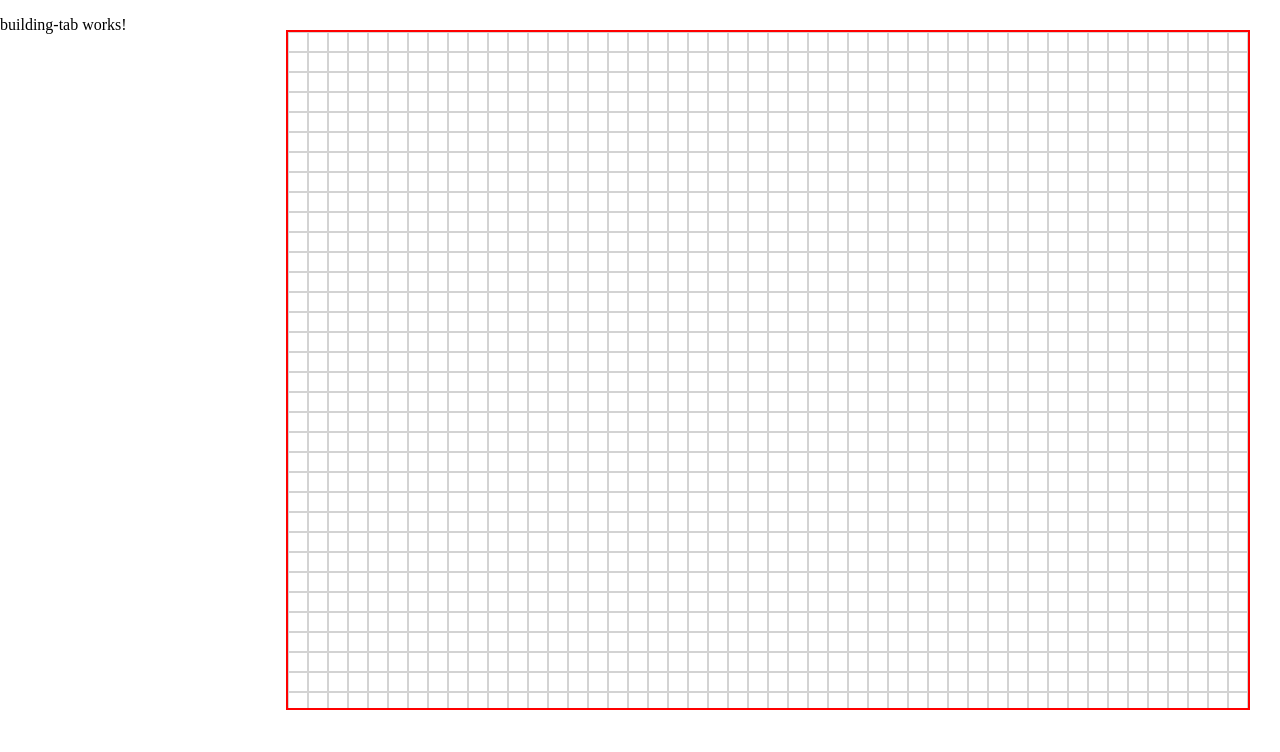
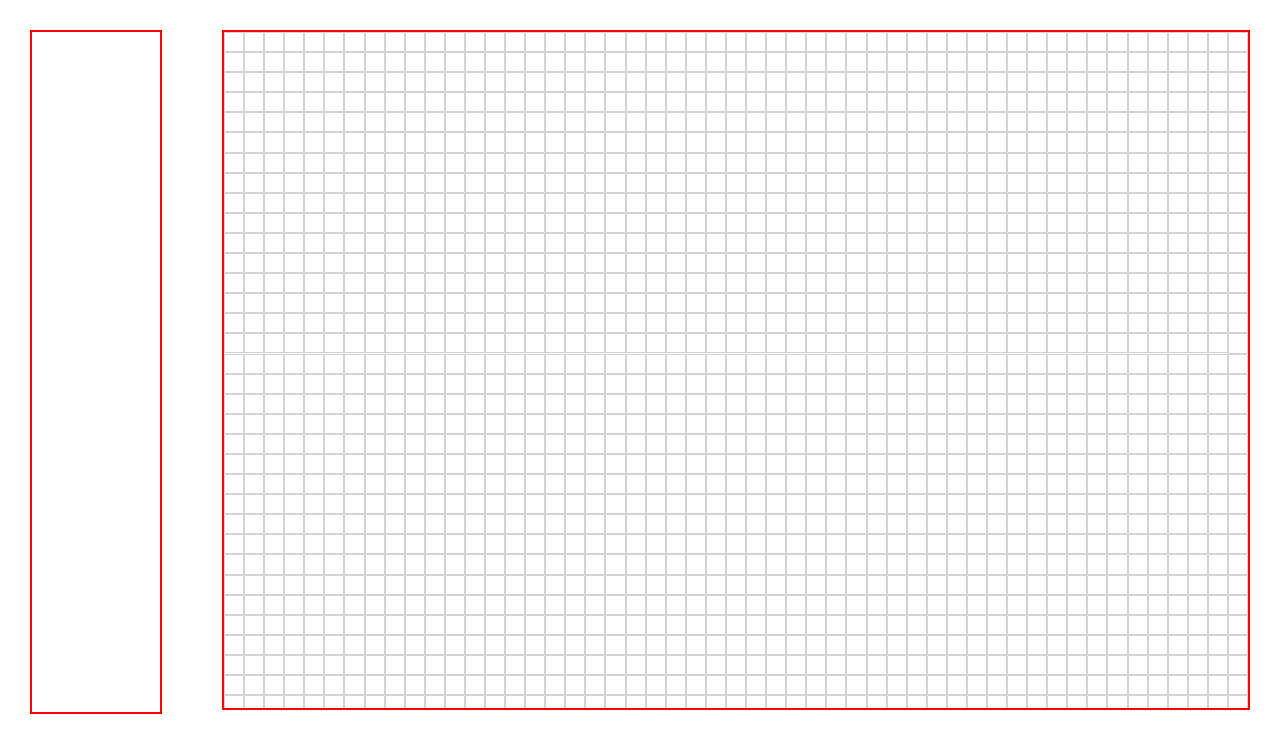
Before and after one commit to makzylinski/terraforge, an Angular app: page / in a window 1280 px wide. Shown: the top 752 px of the page. Built offline with nearby package versions, Linux system fonts and the light colour scheme.

Commit message:
added building service and enum

```diff
--- a/src/app/components/building-tab/building-tab.component.html
+++ b/src/app/components/building-tab/building-tab.component.html
@@ -1 +1 @@
-<p>building-tab works!</p>
+<div class="buildings"></div>
--- a/src/app/components/building-tab/building-tab.component.scss
+++ b/src/app/components/building-tab/building-tab.component.scss
@@ -0,0 +1,5 @@
+.buildings {
+  height: 85vh;
+  border: 2px solid red;
+  margin: 30px;
+}
--- /dev/null
+++ b/src/app/components/building-tab/models/building.model.ts
@@ -0,0 +1,6 @@
+import { BuildingsEnum } from './buildings.enum';
+
+export interface Building {
+  name: string;
+  type: BuildingsEnum;
+}
--- /dev/null
+++ b/src/app/components/building-tab/models/buildings.enum.ts
@@ -0,0 +1,6 @@
+export enum BuildingsEnum {
+  wall,
+  building,
+  trap,
+  env,
+}
--- a/src/app/components/game-view/game-view.component.ts
+++ b/src/app/components/game-view/game-view.component.ts
@@ -9,7 +9,6 @@ import { RangePipe } from '../../pipes/range.pipe';
   styleUrl: './game-view.component.scss',
 })
 export class GameViewComponent {
-  items = [1, 2];
   scrHeight: number = 0;
   scrWidth: number = 0;
   gridWidth: number = 0;
--- a/src/app/containers/game/game.component.scss
+++ b/src/app/containers/game/game.component.scss
@@ -7,11 +7,11 @@
     height: 100%;
     display: flex;
     &--tab {
-      width: 20%;
+      width: 15%;
     }
 
     &--view {
-      width: 80%;
+      width: 85%;
       min-height: 100%;
     }
   }
```
Also changed, not shown: src/app/components/building-tab/services/buildings.service.ts (added, +22 -0 lines).
